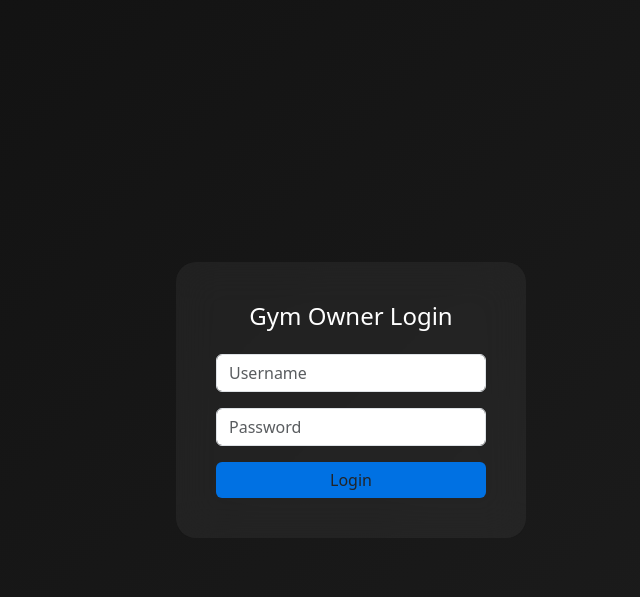
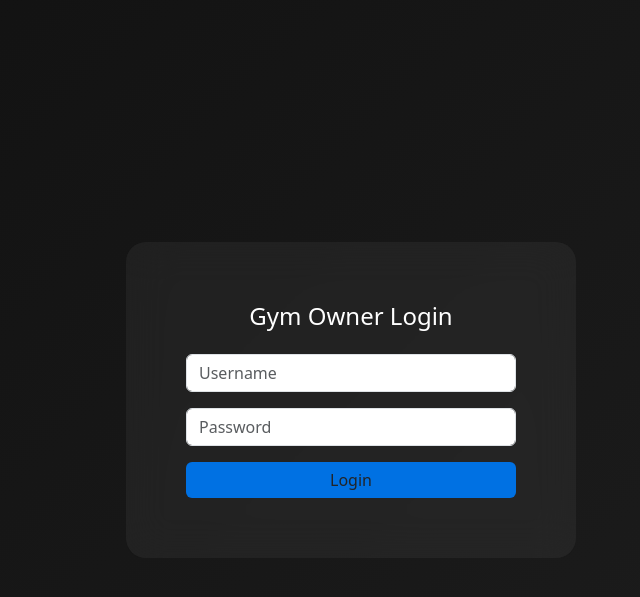
Before and after one commit to Rixhi22/gympilot, a Django app: page /login/ in a window 1280 px wide. Shown: the top 597 px of the page, without its empty margins (289-929 px from the left). Run offline with Django 5.2, Linux system fonts and the light colour scheme.

```diff
--- a/gym/templates/owner_login.html
+++ b/gym/templates/owner_login.html
@@ -16,9 +16,10 @@
         .login-card {
             background: rgba(255,255,255,0.05);
             backdrop-filter: blur(20px);
-            padding: 40px;
+            padding: 60px;
             border-radius: 20px;
-            width: 350px;
+            width: 450px;
+            height: auto;
         }
 
         .btn-modern {
```
Also changed, not shown: gym/templates/base.html (+25 -13 lines), db.sqlite3.
